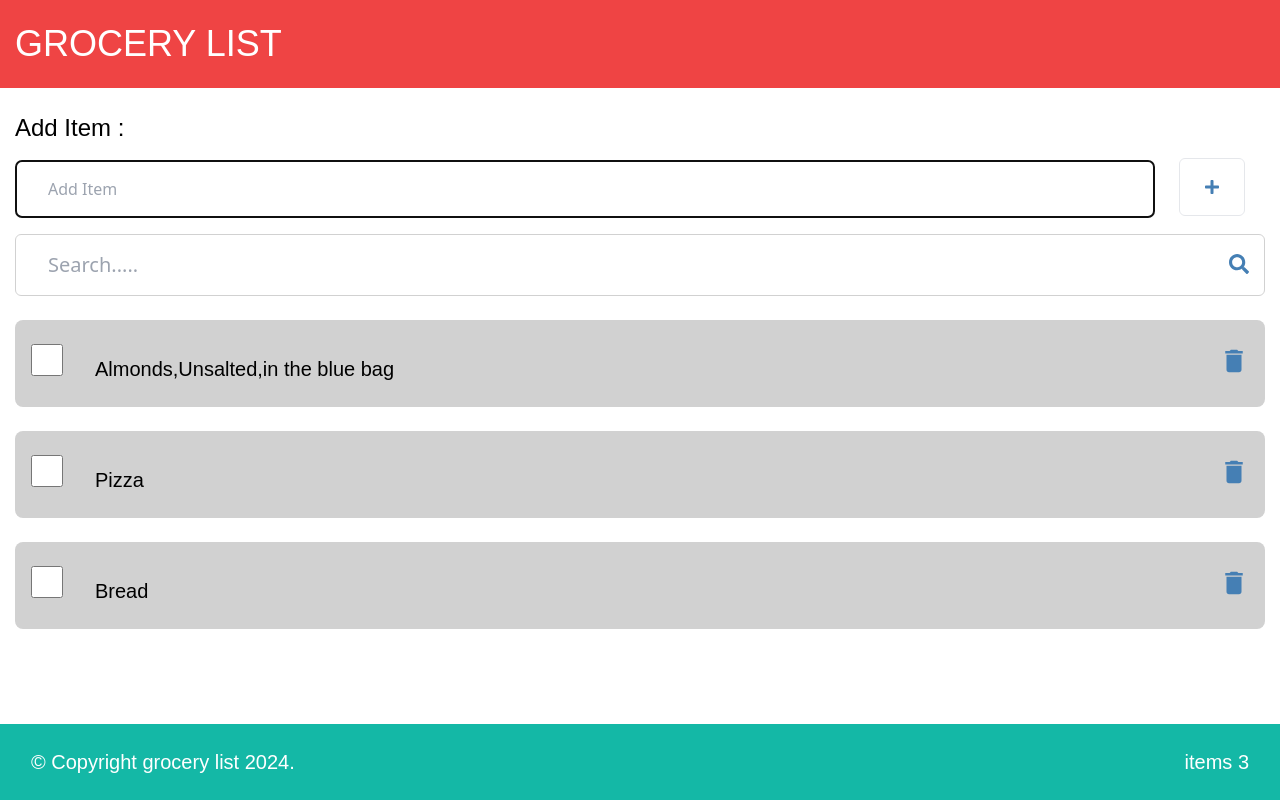
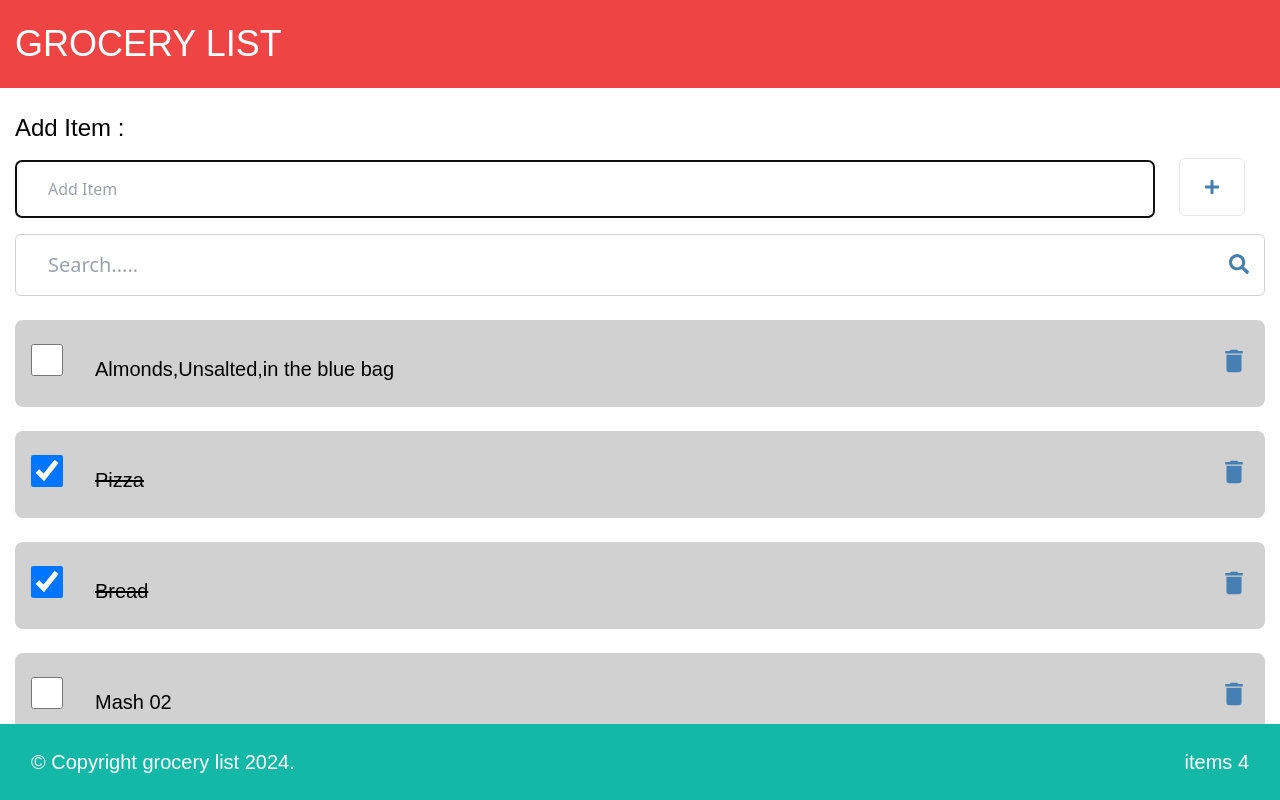
Before and after one commit to ariyanEiasin02/grocery-react, a React (Vite) app: page / in a window 1280 px wide. Built offline with nearby package versions, Linux system fonts and the light colour scheme; data requests are answered from the project's data file; a web font is replaced by a local one.

Commit message:
add get post delete update

```diff
--- a/data/db.json
+++ b/data/db.json
@@ -1,19 +1,24 @@
 {
-    "items":[
+  "items": [
     {
-            "id" : 1,
-            "checked":false,
-            "item":"Almonds,Unsalted,in the blue bag"
+      "id": "1",
+      "checked": false,
+      "item": "Almonds,Unsalted,in the blue bag"
     },
     {
-            "id" : 2,
-            "checked":false,
-            "item":"Pizza"
+      "id": "2",
+      "checked": true,
+      "item": "Pizza"
     },
     {
-            "id" : 3,
-            "checked":false,
-            "item":"Bread"
+      "id": "3",
+      "checked": true,
+      "item": "Bread"
+    },
+    {
+      "id": "31",
+      "checked": false,
+      "item": "Mash 02"
     }
   ]
 }
--- /dev/null
+++ b/src/ApiRequest.jsx
@@ -0,0 +1,12 @@
+    const apiRequest =async (url = '',optionObject = null , errMsg = null) =>{
+        try{
+            const response = await fetch(url,optionObject);
+            if(!response.ok) throw Error("Please Reload the pages")
+        }catch (err){
+            errMsg = err.message;
+        }finally{
+            return errMsg;
+        }
+}
+
+export default apiRequest;
--- a/src/App.jsx
+++ b/src/App.jsx
@@ -4,6 +4,7 @@ import Footer from "./Components/Footer/Footer"
 import Header from "./Components/Header/Header"
 import AddItem from "./Components/AddItem/AddItem"
 import Search from "./Components/Search/Search"
+import apiRequest from "./ApiRequest"
 
 function App() {
   const API_URL = 'http://localhost:3500/items'
@@ -19,7 +20,6 @@ function App() {
         const response = await fetch(API_URL)
         if (!response.ok) throw Error("Did not receive expected data");
         const listItems = await response.json();
-        console.log("listItems", listItems);
         setItems(listItems)
         setFetchError(null)
       } catch (err) {
@@ -32,19 +32,46 @@ function App() {
       (async () => await fetchItems())();
     }, 2000);
   }, [])
-  const addItem = (item) => {
+  const addItem = async (item) => {
     const id = items.length ? items[items.length - 1].id + 1 : 1;
     const myNewItem = { id, checked: false, item }
     const listItem = [...items, myNewItem]
     setItems(listItem)
+
+    const postOptions ={
+      method : "POST",
+      headers :{
+        "Content-Type" : "Application/json"
+      },
+      body:JSON.stringify(myNewItem)
+    }
+    const result = await apiRequest(API_URL,postOptions)
+    if(result) setFetchError(result)
   }
-  const handleCheck = (id) => {
+  const handleCheck = async (id) => {
     const listItem = items.map((item) => item.id === id ? { ...item, checked: !item.checked } : item)
     setItems(listItem)
+
+    const myItem = listItem.filter((item) => item.id === id)
+    const updateOptions ={
+      method : "PATCH",
+      headers:{
+        "Content-Type" : "application/json"
+      },
+      body:JSON.stringify({checked: myItem[0].checked})
+    }
+    const resUrl =`${API_URL}/${id}`
+    const result = await apiRequest(resUrl,updateOptions)
+    if(result) setFetchError(result)
   }
-  const handleDelete = (id) => {
+  const handleDelete = async (id) => {
     const listItem = items.filter((item) => item.id !== id)
     setItems(listItem)
+
+    const deleteOptions ={method : "DELETE" }
+     const resUrl =`${API_URL}/${id}`
+    const result = await apiRequest(resUrl,deleteOptions)
+    if(result) setFetchError(result)
   }
   const handleSubmit = (e) => {
     e.preventDefault()
```
Lines whose indentation alone changed are shown as unchanged.
